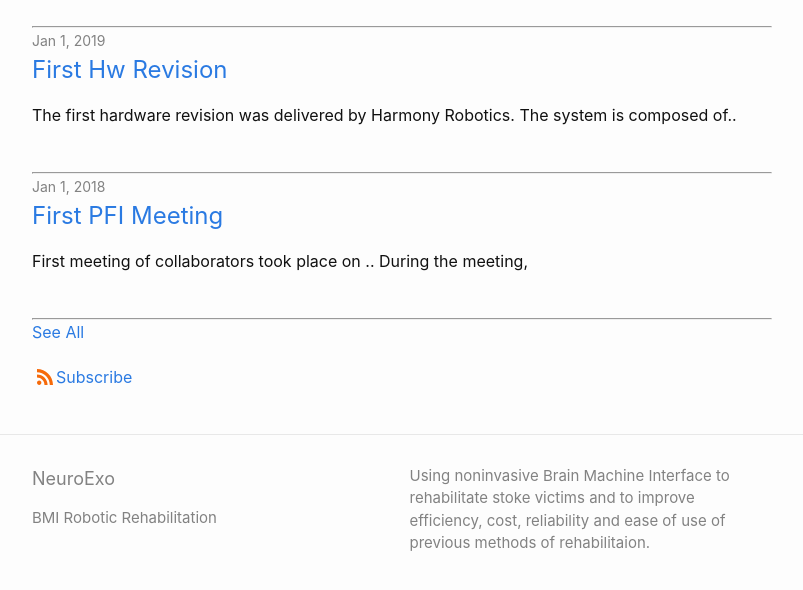
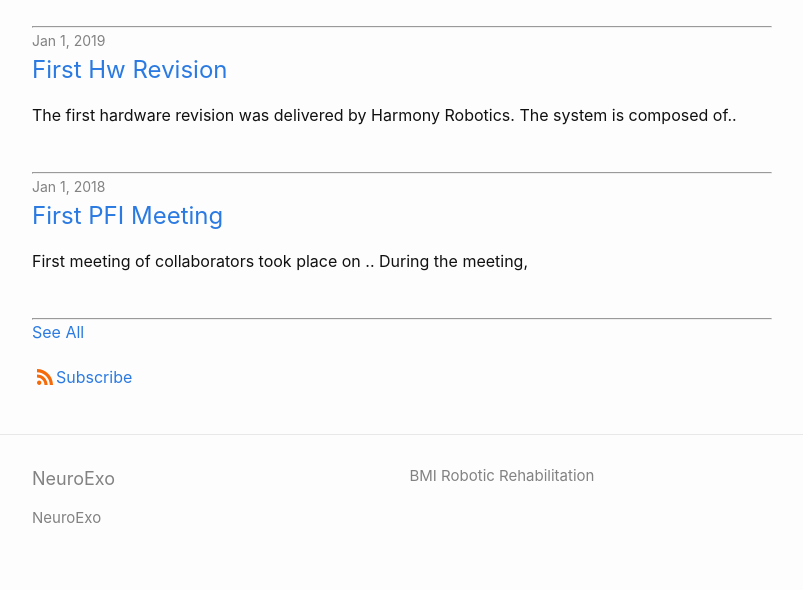
Before and after one commit to arcraik/neuroexo-website, a Jekyll site: the page built from index.html, in a window 1280 px wide, cut to the strip 424-1039 px from the top of the page. Shown: the top 590 px of the strip, without its empty margins (238-1041 px from the left). Built offline with Jekyll 4.4.1, drawn with Linux system fonts in a browser that asks for light colours; the list of posts is cut into pages by our own code.

Commit message:
Update _config.yml

```diff
--- a/_config.yml
+++ b/_config.yml
@@ -1,8 +1,8 @@
 theme: minima
 title: NeuroExo
-author: BMI Robotic Rehabilitation
+#author:
 #email: email goes here
-description: Using noninvasive Brain Machine Interface to rehabilitate stoke victims and to improve efficiency, cost, reliability and ease of use of previous methods of rehabilitaion.
+description: BMI Robotic Rehabilitation
 permalink: pretty
 header_pages:
   - about.md
```
